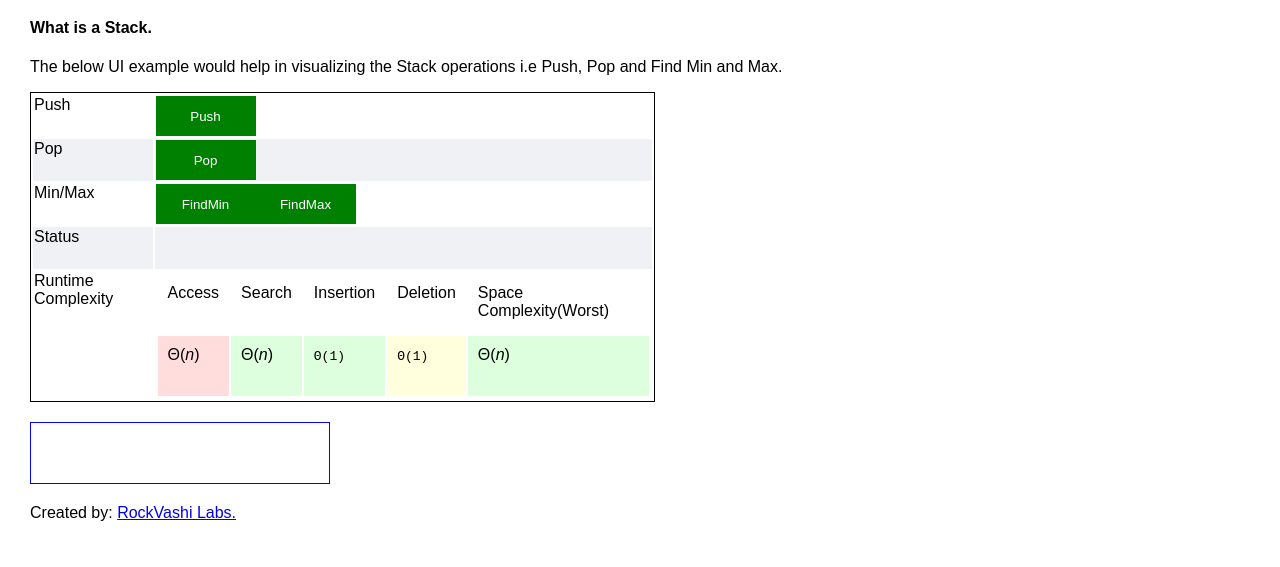
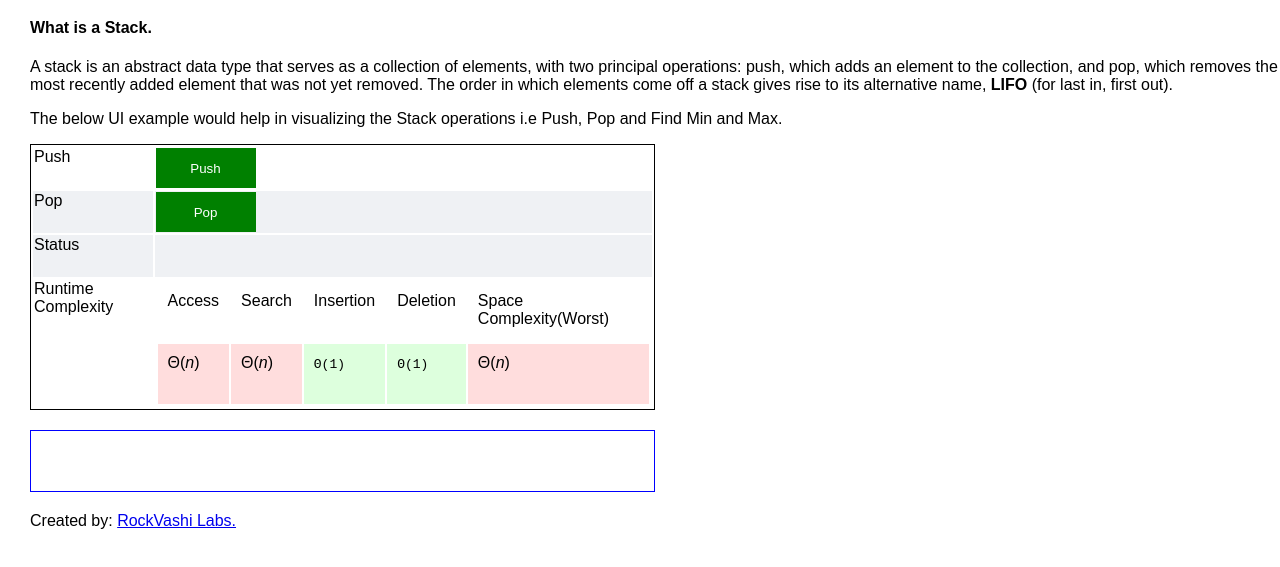
Before and after one commit to rocksvashi/DataStructuresInJavaScript, a plain HTML site: page ds/stack/index.html in a window 1280 px wide. Shown: the part 79-646 px from the top of the page. Drawn offline with Linux system fonts and the light colour scheme.

Commit message:
Stack visualization added

```diff
--- a/ds/stack/index.html
+++ b/ds/stack/index.html
@@ -9,6 +9,8 @@
 		<h1>Stack Visualization Using JavaScript</h1>
 	</center>
 	<h4>What is a Stack.</h4>
+	<p>A stack is an abstract data type that serves as a collection of elements, with two principal operations: push, which adds an element to the collection, and pop, which removes the most recently added element that was not yet removed. The order in which elements
+	come off a stack gives rise to its alternative name, <b>LIFO</b> (for last in, first out).</p>
 	<p>The below UI example would help in visualizing the Stack operations i.e Push, Pop and Find Min and Max.</p>
 	<table border="0" width="50%" id="maintable">
 		<tr>
@@ -21,7 +23,7 @@
 			<td><button onclick="pop()">Pop</button></td>
 		</tr>
 
-		<tr>
+		<tr style="display:none">
 			<td>Min/Max</td>
 			<td><button onclick="findMin()">FindMin</button><button onclick="findMax()">FindMax</button></td>
 		</tr>
@@ -47,11 +49,11 @@
 					<tr>
 						<td style="background: #ffdddd">Θ(<i>n</i>)
 						</td>
-						<td style="background: #ddffdd">Θ(<i>n</i>)</td>
+						<td style="background: #ffdddd">Θ(<i>n</i>)</td>
 						<td style="background: #ddffdd"><code class="green">Θ(1)</code</td>
-						<td style="background: #ffffdd"><code class="green">Θ(1)</code>
+						<td style="background: #ddffdd"><code class="green">Θ(1)</code>
 						</td>
-						<td style="background: #ddffdd">Θ(<i>n</i>)</td>
+						<td style="background: #ffdddd">Θ(<i>n</i>)</td>
 					</tr>
 				</table>
 			</td>
--- a/ds/stack/page.js
+++ b/ds/stack/page.js
@@ -16,7 +16,7 @@
 var defaultValueCounter = 0;
 function push() {
 	var value = document.getElementById("add").value;
-		if(value === "") {
+	if (value === "") {
 		defaultValueCounter++;
 		value = defaultValueCounter;
 	}
@@ -28,38 +28,41 @@
 
 function pop() {
 	setTimeout(function() {
+		try {
 			var value = stack.pop();
 			removeCol(value);
-		}, 500)
-
+		} catch (e) {
+			showMessage("#status", "Stack Underflow", "red")
+		}
+	}, 200)
 }
 
 function findMin() {
-		setTimeout(function() {
 	var value = stack.minValue();
 	highlightCol(value, "min");
-		}, 500)
 
 }
 
 function findMax() {
-		setTimeout(function() {
 	var value = stack.maxValue();
 	highlightCol(value, "max");
-		}, 500)
 
 }
 
 function highlightCol(value, css) {
-		$("#"+value).animate({top:"20px"});
-		$("#"+value).find('td').addClass(css);
+	$("#" + value).animate({
+		top : "20px"
+	});
+	$("#" + value).find('td').addClass(css);
 }
 
 function removeCol(value) {
-		$("#"+value).animate({top:"20px"});
-		$("#"+value).find('td').addClass("focus");
-		setTimeout(function(){
-			 $("#"+value).fadeOut(500).delay(1000).remove();
+	$("#" + value).animate({
+		top : "20px"
+	});
+	$("#" + value).find('td').addClass("focus");
+	setTimeout(function() {
+		$("#" + value).fadeOut(500).delay(1000).remove();
 		showMessage("#status", "Finished", "green")
 	}, 500);
 
--- a/ds/stack/stack.js
+++ b/ds/stack/stack.js
@@ -4,6 +4,7 @@ function Stack(max) {
 	var max = max;
 	var minValue = -1;
 	var maxValue = -1;
+
 	this.push = function(value) {
 		counter ++;
 		if(counter > max) {
--- a/ds/stack/styles.css
+++ b/ds/stack/styles.css
@@ -10,7 +10,6 @@ body {
 	border:1px solid blue;
 	margin-top:20px;
 	margin-bottom:20px;
-	width:300px;
 }
 
 .area tr td {
```
Also changed, not shown: 1 other file. Lines whose indentation alone changed are shown as unchanged.
